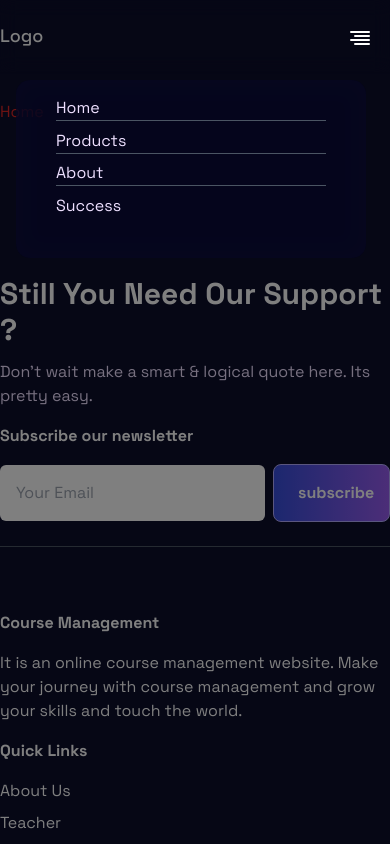
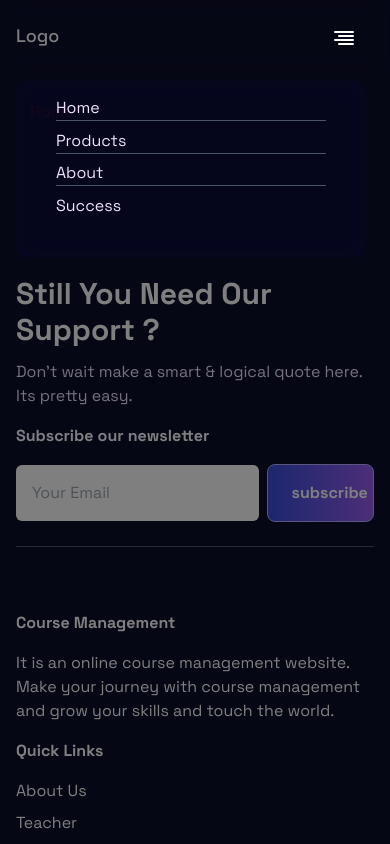
Before and after one commit to SaymanRabbi/course_managment_frontend, a React (Vite) app: page / in a window 390 px wide. Both pictures are taken after a click on the icon 360 px from the left and 38 px from the top of the page. Shown: the top 844 px of the page. Built offline with nearby package versions, Linux system fonts and the light colour scheme.

Commit message:
animation navbar

```diff
--- a/src/App.css
+++ b/src/App.css
@@ -11,5 +11,37 @@ body {
   background-color: #0c0e2b;
 }
 .primary_input {
-  @apply bg-[#131237] w-[100%] border-none py-[20px] md:px-[22px] px-[10px] rounded-[8px] block font-[700] mb-[15px] transition-all duration-300 focus:ring-2 focus:ring-[#b5acff] outline-none text-textSecondary;
+  @apply bg-[#131237] w-[100%] border-none py-[20px] md:px-[22px] px-[18px] rounded-[8px] block font-[700] mb-[15px] transition-all duration-300 focus:ring-2 focus:ring-[#b5acff] outline-none text-textSecondary;
 }
+/* Initial state when navbar is hidden */
+.animation {
+  transform: translateX(100%);
+}
+
+/* Animation for showing the navbar */
+.animation.show {
+  animation: slideIn 0.5s forwards;
+}
+
+/* Animation for hiding the navbar */
+.animation.hide {
+  animation: slideOut 1s forwards;
+}
+
+@keyframes slideIn {
+  100% {
+    transform: translateX(0);
+  }
+}
+
+@keyframes slideOut {
+  0% {
+    transform: translateX(0%);
+  }
+  50% {
+    transform: translateX(50%);
+  }
+  100% {
+    transform: translateX(100%);
+  }
+}
--- /dev/null
+++ b/src/Components/Card/Card.tsx
@@ -0,0 +1,13 @@
+const Card = () => {
+  return (
+    <div className=" w-[100%] px-[6px]">
+      <div className=" p-7 shadow-lg mb-7 relative rounded-sm bg-bgSecondary">
+        {/* image */}
+        <div className=" relative mb-2 max-h-[60px]"></div>
+        {/* image */}
+      </div>
+    </div>
+  );
+};
+
+export default Card;
--- a/src/Components/Container/Container.tsx
+++ b/src/Components/Container/Container.tsx
@@ -4,7 +4,6 @@ interface Props {
   children: React.ReactNode;
   className?: string;
 }
-
 const Container: React.FC<Props> = ({ children, className }) => {
   return (
     <div className={`container md:px-[30px] mx-auto ${className}`}>
--- a/src/Components/Footer/Footer.tsx
+++ b/src/Components/Footer/Footer.tsx
@@ -51,7 +51,7 @@ const Footer = () => {
   ];
   return (
     <>
-      <div className="py-6 mt-32">
+      <div className="py-6 mt-32 sm:px-0 px-4">
         <Container className=" text-textPrimary">
           <div className="grid grid-cols-1 md:grid-cols-2 gap-4">
             <div>
--- a/src/Components/Input/Input.tsx
+++ /dev/null
@@ -1,28 +0,0 @@
-// TextInput.tsx
-import React, { InputHTMLAttributes } from 'react';
-import { UseFormRegister } from 'react-hook-form';
-
-interface TextInputProps extends InputHTMLAttributes<HTMLInputElement> {
-  label: string;
-  register?: UseFormRegister<any>;
-  error?: string;
-  className?: string;
-}
-
-const TextInput: React.FC<TextInputProps> = ({ label, register, error, type = 'text', className, ...inputProps }) => {
-  const baseClassName = `bg-[#131237] w-[100%] border-none py-[20px] px-[22px] rounded-[8px] block font-[700] mb-[15px] transition-all duration-300 focus:ring-2 focus:ring-[#b5acff] outline-none text-[#fff]`;
-  return (
-    <div>
-      <input
-        type={type}
-        className={`${baseClassName} ${className}`}
-        {...register}
-        {...inputProps}
-        placeholder={label}
-      />
-      {error && <p className="text-red-500 text-sm">{error}</p>}
-    </div>
-  );
-};
-
-export default TextInput;
--- a/src/Components/Navbar/Navbar.tsx
+++ b/src/Components/Navbar/Navbar.tsx
@@ -26,7 +26,7 @@ const Navbar = () => {
     },
   ];
   return (
-    <nav className=" flex flex-col w-[100%] shrink-0 fixed z-[1100] top-0 left-auto right-0 bg-transparent backdrop-blur-[9px] text-white shadow-sm">
+    <nav className=" flex flex-col w-[100%] shrink-0 fixed z-[1100] top-0 left-auto right-0 bg-transparent backdrop-blur-[9px] text-white shadow-sm sm:px-0 px-4">
       {/* conatiner */}
       <Container className="pt-4 pb-2 relative">
         <div className=" xl:mx-[40px] min-h-[48px] sm:min-h-[64px] relative pt-[8px] pb-[12px] flex items-center justify-between">
@@ -52,7 +52,7 @@ const Navbar = () => {
             })}
           </div>
           {/*----mobile menu----*/}
-          <div className=" md:hidden block ml-[-12px] mr-[18px] z-[100]">
+          <div className="md:hidden block ml-[-12px] mr-[18px] z-[100]">
             {navbar ? (
               <FiAlignRight
                 onClick={() => setNavbar(!navbar)}
@@ -66,7 +66,11 @@ const Navbar = () => {
             )}
           </div>
           {navbar && (
-            <div className=" md:hidden block w-[100%] h-[100vh] top-[0px] left-0 right-0 bottom-0 fixed z-[10]  bg-black bg-opacity-50">
+            <div
+              className={`md:hidden block w-[100%] h-[100vh] top-[0px] left-0 right-0 bottom-0 fixed z-[10]  bg-black bg-opacity-50 animation ${
+                !navbar ? "hide" : "show"
+              }`}
+            >
               <div className="w-[calc(100%-40px)] top-[80px] mr-[20px] fixed backdrop-blur-[12.5px] rounded-[14px] pb-[24px] bg-[#070723bf] mx-[16px] my-0 py-[8px]">
                 <div className=" flex flex-col mx-[16px] my-0 py-[8px] px-6">
                   {route.map((item, index) => {
--- a/src/Components/Toast.tsx
+++ b/src/Components/Toast.tsx
@@ -4,18 +4,20 @@ interface Toast {
 }
 const Toast = ({ message, type }: Toast) => {
   return (
-    <>
+    <p
+      className={`${
+        type ? " text-textPrimary" : " text-error"
+      } py-1 px-2 rounded-sm shadow-xl ml-[10px] sm:text-[16px] text-[14px] inline-block font-bold mb-[6px] capitalize`}
+    >
       {type ? (
-        <p className="text-white py-1 px-2 rounded-sm shadow-xl ml-[10px] text-[12px] inline-block font-bold mb-[6px] capitalize">
+        <>
           {message}
           <span className=" text-success">❤</span>
-        </p>
+        </>
       ) : (
-        <p className=" text-error py-1 px-2 rounded-sm  ml-[10px] text-[12px] inline-block font-bold mb-[6px] shadow-xl capitalize">
-          {message} 😢
-        </p>
+        <>{message} 😢</>
       )}
-    </>
+    </p>
   );
 };
 
--- a/src/Page/ForgotPass.tsx
+++ b/src/Page/ForgotPass.tsx
@@ -5,8 +5,8 @@ import { useUserStore } from "../Store/UserStore";
 import Toast from "../Components/Toast";
 import Button from "../Components/Button/Button";
 import { useNavigate } from "react-router-dom";
-import Container from "../Components/Container/Container";
 import FormContainer from "../Components/FormContainer/FormContainer";
+import { Link } from "react-router-dom";
 interface FormData {
   email: string;
 }
@@ -73,6 +73,9 @@ const ForgotPass: React.FC = () => {
         {errors.email && (
           <p className="text-error text-base">{errors.email.message}</p>
         )}
+        <p className=" flex justify-end mb-[10px] text-link">
+          <Link to="/login">Remember Password?</Link>
+        </p>
         {/* ----password input----- */}
         {success && <Toast message={messages} type={true} />}
         {success === false && <Toast message={messages} type={false} />}
--- a/src/Page/Home.tsx
+++ b/src/Page/Home.tsx
@@ -1,9 +1,8 @@
-import React from "react";
 import Container from "../Components/Container/Container";
 
 const Home = () => {
   return (
-    <Container className=" pt-[100px] h-[100%]">
+    <Container className=" pt-[100px] h-[100%] px-[30px]">
       <h2 className=" text-red-600">Home</h2>
     </Container>
   );
--- a/src/Page/Login.tsx
+++ b/src/Page/Login.tsx
@@ -6,7 +6,6 @@ import Toast from "../Components/Toast";
 import { Link, useNavigate } from "react-router-dom";
 import Button from "../Components/Button/Button";
 import UAParser from "ua-parser-js";
-import Container from "../Components/Container/Container";
 import FormContainer from "../Components/FormContainer/FormContainer";
 interface FormData {
   password: string;
@@ -100,7 +99,6 @@ const Login: React.FC = () => {
         <p className=" flex justify-end mb-[10px] text-link">
           <Link to="/forgot_pass">Forgot Password?</Link>
         </p>
-
         {success && <Toast message={messages} type={true} />}
         {success === false && <Toast message={messages} type={false} />}
         {serverError && <Toast message={serverError} type={false} />}
```
